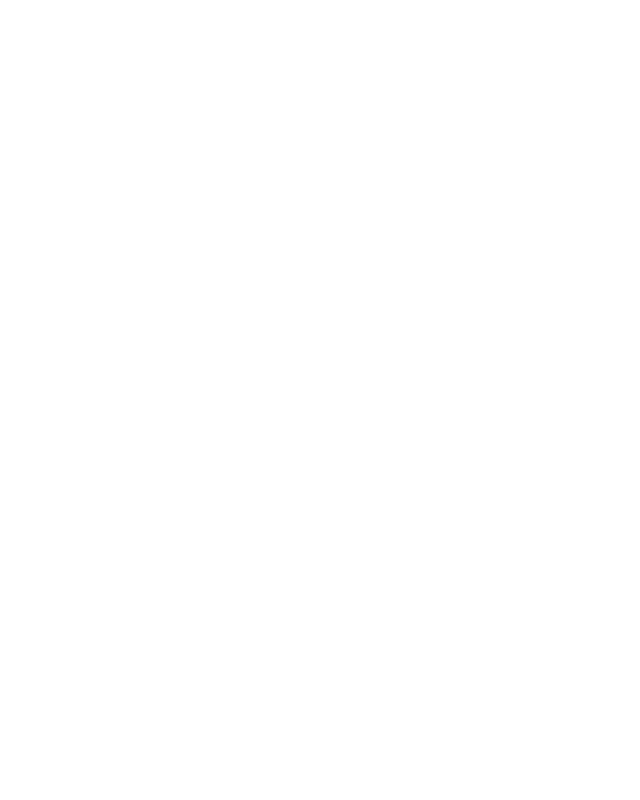
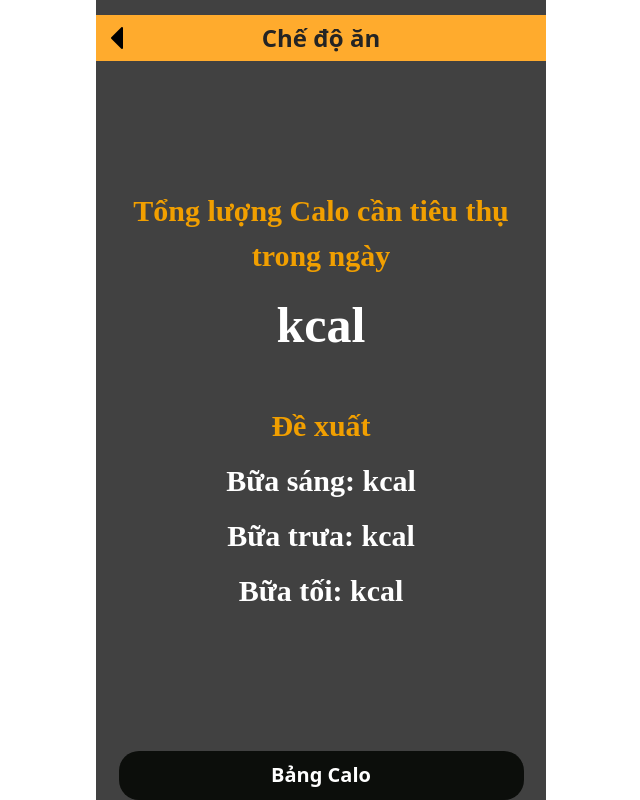
Before and after one commit to Huy0110/itss-brumoh, a React (Create React App) app in the folder fe/: page /diet in a window 1280 px wide. Before the commit this address had no page. Shown: the whole page, without its empty margins (319-959 px from the left). Built offline with nearby package versions, Linux system fonts and the light colour scheme.

Commit message:
Add DietPlan Screen

```diff
--- a/fe/src/App.js
+++ b/fe/src/App.js
@@ -14,6 +14,7 @@
 import PlanCreate from './pages/PlanCreate'
 import DailyExercise from './pages/DailyExercise'
 import CreateDailyExercises from './pages/CreateDailyExercises'
+import DietPlan from './pages/DietPlan'
 
 const App = () => {
   return (
@@ -34,6 +35,7 @@
           <Route element={<CreateDailyExercises />} path="/create-daily-exercises" />
           <Route element={<Auth path={'login'}>{<Home />}</Auth>} path="home" />
           <Route element={<Auth path={'login'}>{<Home />}</Auth>} path="/" />
+          <Route element={<DietPlan />} path="/diet" />
         </Route>
       </Routes>
     </div>
--- a/fe/src/pages/CreateDailyExercises/index.jsx
+++ b/fe/src/pages/CreateDailyExercises/index.jsx
@@ -21,7 +21,9 @@
           <img src={iconAdd} alt="" width={80} />
         </button>
       </div>
-      <button className="create-exercise-done" onClick={handleDone()}>Hoàn thành</button>
+      <button className="create-exercise-done" onClick={handleDone()}>
+        Hoàn thành
+      </button>
       <NavBar />
     </>
   )
--- a/fe/src/pages/CreateDailyExercises/style.css
+++ b/fe/src/pages/CreateDailyExercises/style.css
@@ -42,7 +42,7 @@
   margin-top: 20px;
   display: flex;
   border: none;
-    background-color: #47F21C;
+  background-color: #47f21c;
   color: white;
   font-size: 20px;
   font-weight: bold;
--- /dev/null
+++ b/fe/src/pages/DietPlan/index.jsx
@@ -0,0 +1,39 @@
+// import React, { useEffect, useState } from 'react'
+import Header from '../../components/Header'
+import './style.css'
+import { useNavigate } from 'react-router-dom'
+// import { useLocation } from 'react-router-dom'
+// import USER from '../../services/userService'
+
+export default function DietPlan() {
+  // const location = useLocation()
+  // const currentPath = location.pathname
+  // const id = currentPath.split('/')[2]
+  let breakfast = localStorage.getItem('breakfast')
+  let lunch = localStorage.getItem('lunch')
+  let dinner = localStorage.getItem('dinner')
+  let allday = localStorage.getItem('allday')
+  const navigate = useNavigate()
+  // const [video, setVideo] = useState('')
+  // const [description, setDescription] = useState('')
+  // const [effect, setEffect] = useState('')
+  const handleClick = () => {
+    navigate('/meal-guide')
+  }
+  return (
+    <>
+      <Header goBack={true} text={'Chế độ ăn'} />
+      <div className="diet-plan">
+        <label>Tổng lượng Calo cần tiêu thụ trong ngày</label>
+        <allday>{allday}kcal</allday>
+        <label>Đề xuất</label>
+        <text>Bữa sáng: {breakfast}kcal</text>
+        <text>Bữa trưa: {lunch}kcal</text>
+        <text>Bữa tối: {dinner}kcal</text>
+      </div>
+      <button className="calo-table" onClick={handleClick}>
+        Bảng Calo
+      </button>
+    </>
+  )
+}
--- /dev/null
+++ b/fe/src/pages/DietPlan/style.css
@@ -0,0 +1,50 @@
+.diet-plan {
+  display: flex;
+  flex-direction: column;
+  height: 100%;
+  width: 100%;
+  padding: 0px 30px 0px 30px;
+  font-size: 24px;
+  font-weight: 700;
+  font-family: 'Kanit';
+  display: flex;
+  align-items: center;
+  justify-content: center;
+  text-align: center;
+
+  > label {
+    color: #f19f00;
+    font-size: 30px;
+    margin-bottom: 10px;
+    text-align: center;
+  }
+
+  > allday {
+    color: #ffffff;
+    font-size: 50px;
+    margin-bottom: 40px;
+    text-align: center;
+  }
+
+  > text {
+    color: #ffffff;
+    font-size: 30px;
+    margin-bottom: 10px;
+    text-align: center;
+  }
+}
+
+.calo-table {
+  margin-top: 20px;
+  display: flex;
+  border: none;
+  background-color: #0c0e0b;
+  color: white;
+  font-size: 20px;
+  font-weight: bold;
+  height: 60px;
+  width: 90%;
+  justify-content: center;
+  align-items: center;
+  border-radius: 20px;
+}
```
Also changed, not shown: 1 other file (tests, documents, lock files or other folders). Lines whose indentation alone changed are shown as unchanged.
